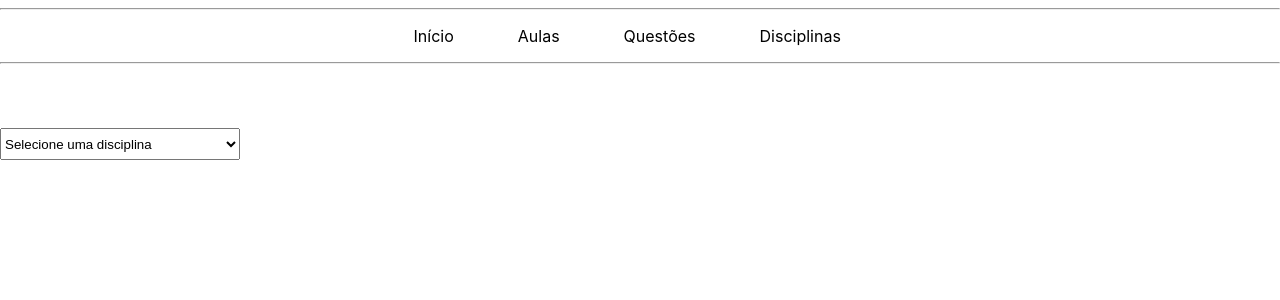
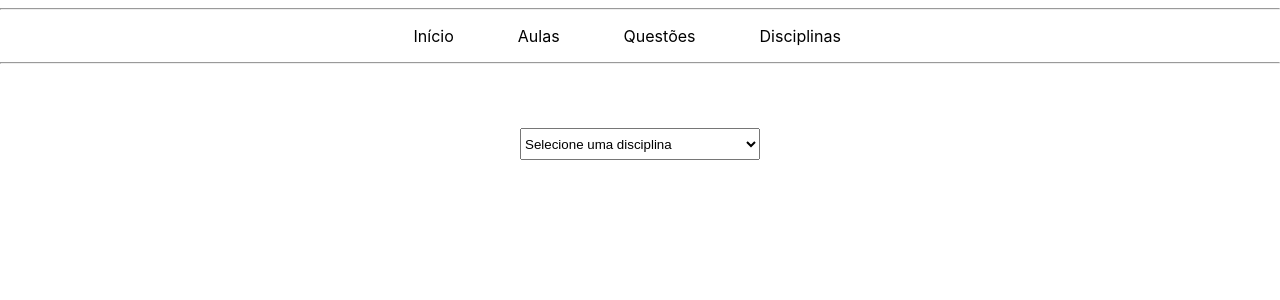
Before and after one commit to JezzDiego/Q-A-website, a Next.js app: page /questoes in a window 1280 px wide. Shown: the top 300 px of the page. Built offline with nearby package versions, Linux system fonts and the light colour scheme.

Commit message:
feat: updating select position in questions page

```diff
--- a/pages/questoes/index.tsx
+++ b/pages/questoes/index.tsx
@@ -1,9 +1,12 @@
 import Select from "../../components/Select";
+import index from "../../styles/index.module.scss";
 
-export default function index() {
+export default function Questions() {
   return (
     <>
-      <Select />
+      <div className={index.header}>
+        <Select />
+      </div>
     </>
   );
 }
```
